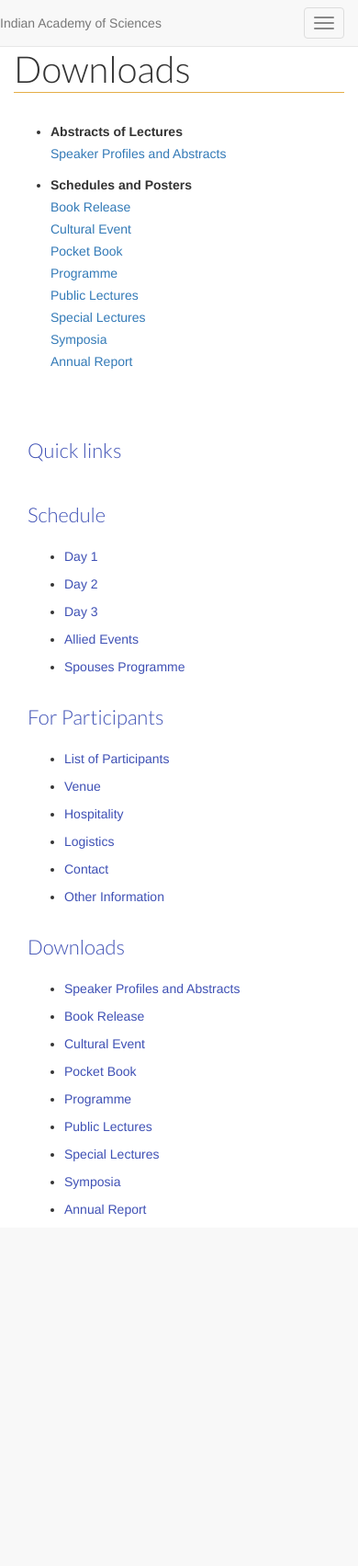
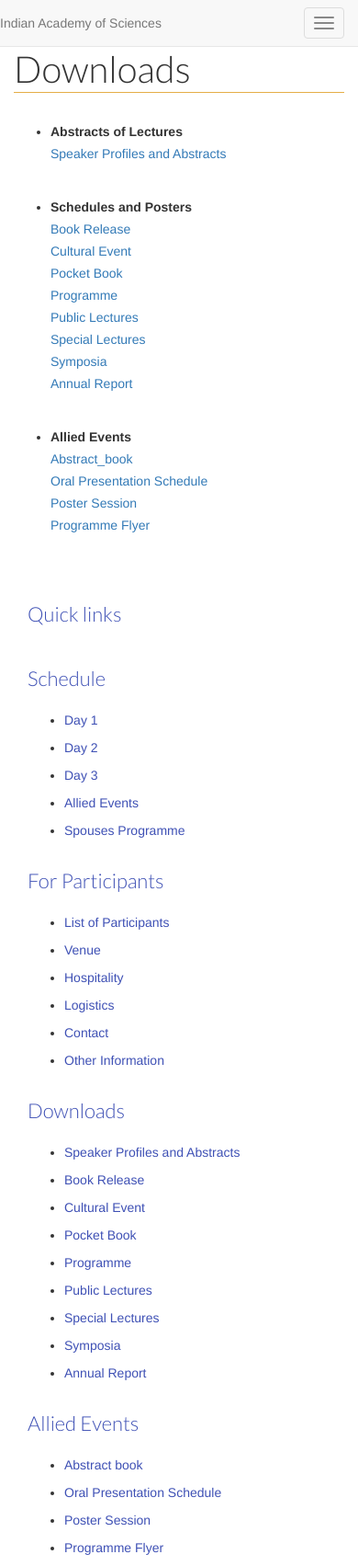
Before and after one commit to SrirangaDigital/ias84-conf, a PHP site: the page made by application/views/flat/5-Information/Downloads.php in a window 390 px wide. Shown: the whole page at 92% size. Before the commit the page ends 1323 px from the top, so only its background shows below. Run offline with PHP 8.4, Linux system fonts and the light colour scheme; the template is opened without the code that fills it, so the values that code supplies are empty; some libraries are stand-ins or nearby versions.

Commit message:
Allied events pdf added

```diff
--- a/application/views/flat/5-Information/Downloads.php
+++ b/application/views/flat/5-Information/Downloads.php
@@ -13,7 +13,7 @@
             <ul class="general-list">
                 <li>
                     <strong>Abstracts of Lectures</strong><br />
-                    <a target="_blank" href="<?=DOWNLOAD_URL?>Abstract_Book.pdf">Speaker Profiles and Abstracts</a><br />
+                    <a target="_blank" href="<?=DOWNLOAD_URL?>Abstract_Book.pdf">Speaker Profiles and Abstracts</a><br /><br />
                 </li>
                 <li>
                     <strong>Schedules and Posters</strong><br />
@@ -24,7 +24,14 @@
                     <a href="<?=DOWNLOAD_URL?>Public_Lectures.pdf" target="_blank">Public Lectures</a><br />
                     <a href="<?=DOWNLOAD_URL?>Spl_Lectures_Poster.pdf" target="_blank">Special Lectures</a><br />
                     <a href="<?=DOWNLOAD_URL?>Symposia_Poster_Final.pdf" target="_blank">Symposia</a><br />
-                    <a href="https://www.ias.ac.in/public/Resources/Other_Publications/Annual_Reports/annrep2018.pdf" target="_blank">Annual Report</a><br />
+                    <a href="https://www.ias.ac.in/public/Resources/Other_Publications/Annual_Reports/annrep2018.pdf" target="_blank">Annual Report</a><br /><br />
+                </li>
+                <li>
+                <strong>Allied Events</strong><br />
+                    <a href="<?=DOWNLOAD_URL?>Allied_Abstract_book.pdf" target="_blank">Abstract_book</a><br />
+                    <a href="<?=DOWNLOAD_URL?>Oral_Presentation_Schedule.pdf" target="_blank">Oral Presentation Schedule</a><br />
+                    <a href="<?=DOWNLOAD_URL?>Poster_Session.pdf" target="_blank">Poster Session</a><br />
+                    <a href="<?=DOWNLOAD_URL?>Programme_Flyer.pdf" target="_blank">Programme Flyer</a>
                 </li>
             </ul>
         </div>
--- a/application/views/generalSidebar.php
+++ b/application/views/generalSidebar.php
@@ -1,5 +1,4 @@
     <h1>Quick links</h1>
-
     <h1>Schedule</h1>
     <ul>
         <li><a href="<?=BASE_URL?>Schedule#day1" target="_blank">Day 1</a></li>
@@ -8,7 +7,6 @@
         <li><a href="<?=BASE_URL?>Schedule#allied" target="_blank">Allied Events</a></li>
         <li><a href="<?=BASE_URL?>Schedule#spouses" target="_blank">Spouses Programme</a></li>
     </ul>
-
     <h1>For Participants</h1>
     <ul>
         <li><a href="<?=BASE_URL?>Information/List_of_Participants">List of Participants</a></li>
@@ -18,7 +16,6 @@
         <li><a href="<?=BASE_URL?>Information/Contact">Contact</a></li>
         <li><a href="<?=BASE_URL?>Information/Other">Other Information</a></li>
     </ul>
-
     <h1>Downloads</h1>
     <ul>
         <li><a target="_blank" href="<?=DOWNLOAD_URL?>Abstract_Book.pdf">Speaker Profiles and Abstracts</a></li>
@@ -31,3 +28,10 @@
         <li><a href="<?=DOWNLOAD_URL?>Symposia_Poster_Final.pdf" target="_blank">Symposia</a></li>
         <li><a href="https://www.ias.ac.in/public/Resources/Other_Publications/Annual_Reports/annrep2018.pdf" target="_blank">Annual Report</a></li>
     </ul>
+    <h1>Allied Events</h1>
+    <ul>
+        <li><a href="<?=DOWNLOAD_URL?>Allied_Abstract_book.pdf" target="_blank">Abstract book</a></li>
+        <li><a href="<?=DOWNLOAD_URL?>Oral_Presentation_Schedule.pdf" target="_blank">Oral Presentation Schedule</a></li>
+        <li><a href="<?=DOWNLOAD_URL?>Poster_Session.pdf" target="_blank">Poster Session</a></li>
+        <li><a href="<?=DOWNLOAD_URL?>Programme_Flyer.pdf" target="_blank">Programme Flyer</a></li>
+    </ul>
```
Also changed, not shown: application/views/flat/5-Information/Contact.php (+2 -6 lines), 4 other files.
